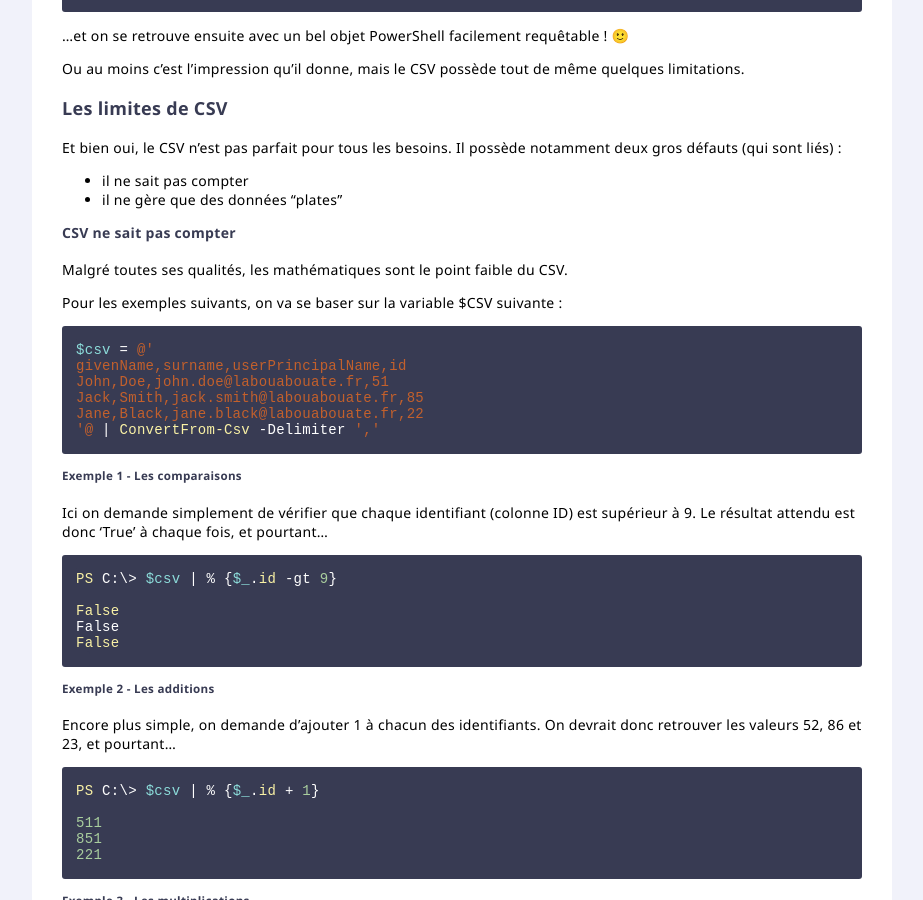
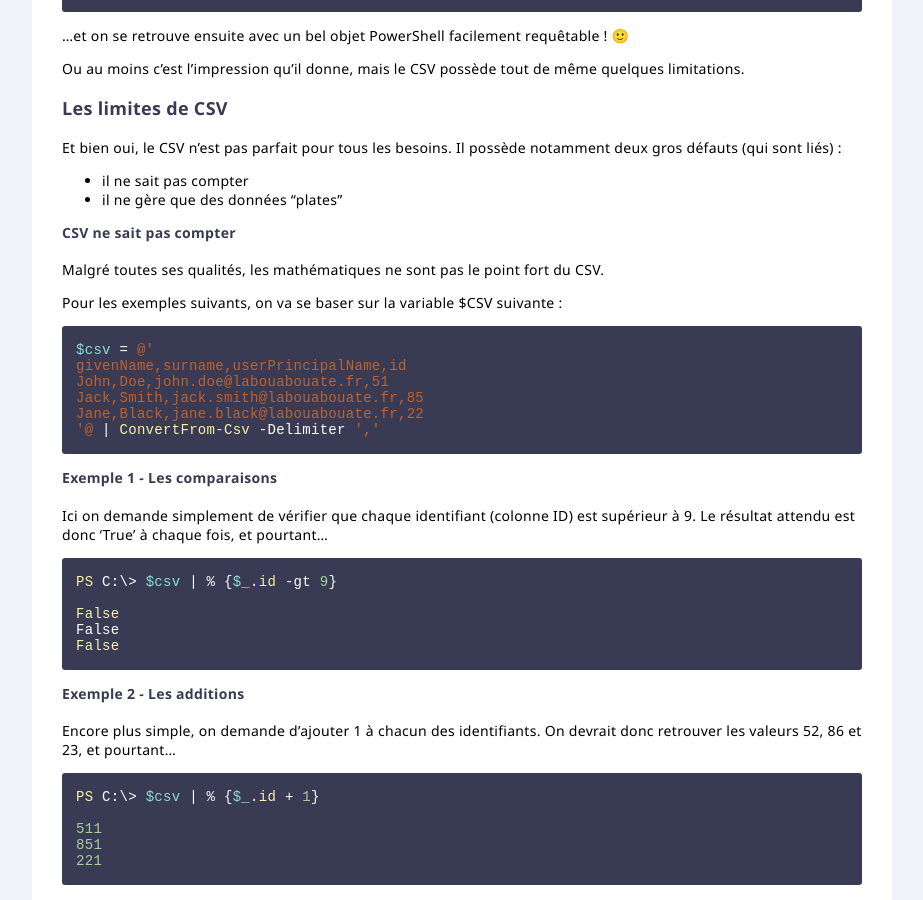
Before and after one commit to leobouard/leobouard.github.io, a Jekyll site: the page built from _posts/2022-05-19-json-vs-csv.md, in a window 1280 px wide and 900 px high, scrolled down 1700 px. Shown: the whole window, without its empty margins (178-1101 px from the left). Built offline with Jekyll 4.4.1, drawn with Linux system fonts in a browser that asks for light colours.

Commit message:
Update 2022-05-19-json-vs-csv.md

````diff
--- a/_posts/2022-05-19-json-vs-csv.md
+++ b/_posts/2022-05-19-json-vs-csv.md
@@ -81,7 +81,7 @@
 
 #### CSV ne sait pas compter
 
-Malgré toutes ses qualités, les mathématiques sont le point faible du CSV.
+Malgré toutes ses qualités, les mathématiques ne sont pas le point fort du CSV.
 
 Pour les exemples suivants, on va se baser sur la variable $CSV suivante :
 
@@ -96,7 +96,7 @@
 
 ```
 
-##### Exemple 1 - Les comparaisons
+#### Exemple 1 - Les comparaisons
 
 Ici on demande simplement de vérifier que chaque identifiant (colonne ID) est supérieur à 9. Le résultat attendu est donc 'True' à chaque fois, et pourtant...
 
@@ -110,7 +110,7 @@
 
 ```
 
-##### Exemple 2 - Les additions
+#### Exemple 2 - Les additions
 
 Encore plus simple, on demande d'ajouter 1 à chacun des identifiants. On devrait donc retrouver les valeurs 52, 86 et 23, et pourtant...
 
@@ -124,7 +124,7 @@
 
 ```
 
-##### Exemple 3 - Les multiplications
+#### Exemple 3 - Les multiplications
 
 On fait la même chose que d'habitude : on multiplie la valeur de chaque identifiant par deux :
 
@@ -142,7 +142,7 @@
   <i>A ce niveau, c'est un 0 pointé en maths</i>
 </div>
 
-##### Explication
+#### Explication
 
 Vous l'avez probablement déjà deviné avec les trois exemples précédents, mais PowerShell considère que toutes les données contenues dans le fichier CSV sont des valeurs de type "texte" (même quand la valeur n'est composée que de chiffres).
 
````
